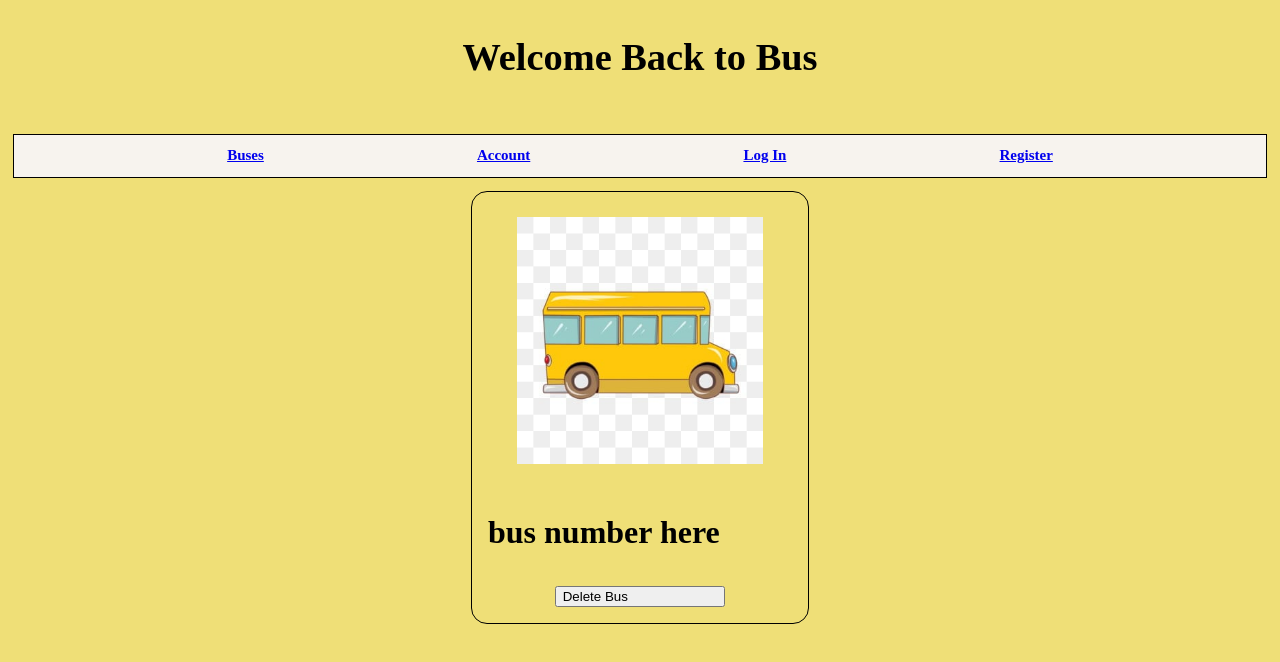
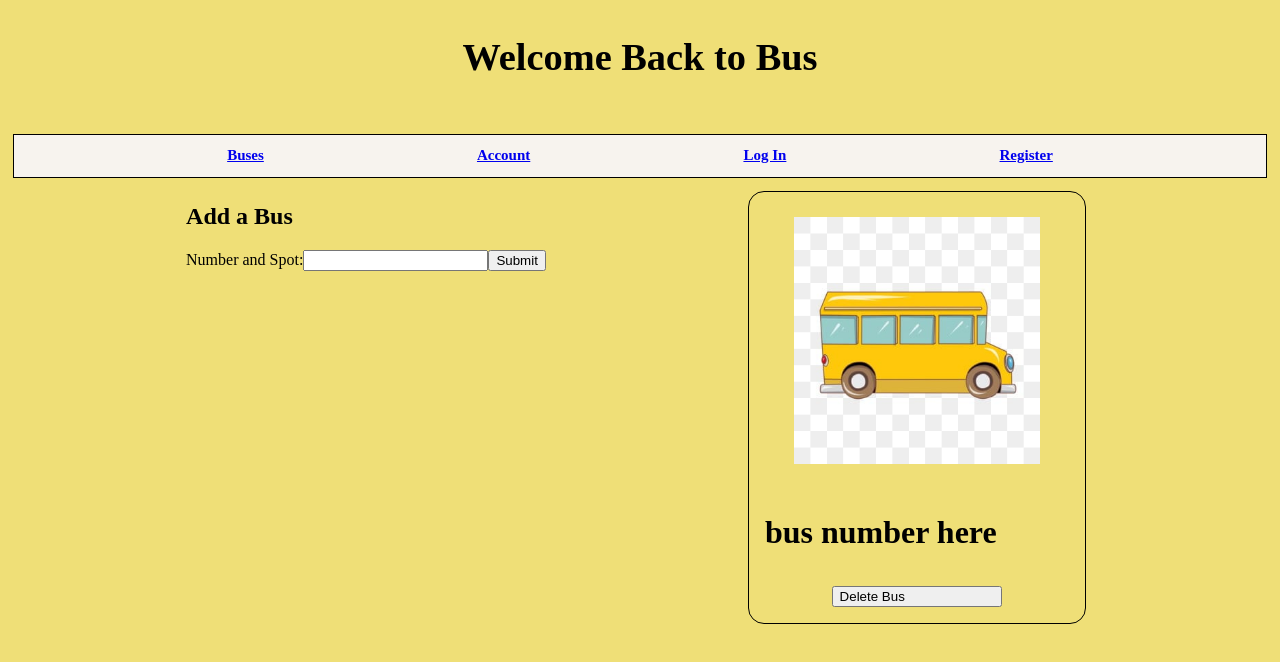
Before and after one commit to traceygordon/beep-beep, a React (Vite) app in the folder client/: page /buses in a window 1280 px wide. Shown: the top 662 px of the page. Built offline with nearby package versions, Linux system fonts and the light colour scheme; no server answers.

Commit message:
added form

```diff
--- /dev/null
+++ b/client/src/components/BusForm.jsx
@@ -0,0 +1,43 @@
+import React from "react";
+import { addBus } from "../api";
+import { useState } from "react";
+
+export default function BusForm({ getData }) {
+  const [formData, setFormData] = useState({
+    id: null,
+    number: ""
+  });
+
+  async function handleSubmit(e) {
+    e.preventDefault();
+
+    await addBus(formData);
+    getData();
+
+    setFormData({
+     id: null,
+    number: ""
+    })
+  }
+
+  return (
+    <>
+      <form onSubmit={handleSubmit} className="form">
+        <h2>Add a Bus</h2>
+        <label>
+          Number and Spot:
+          <input
+            type="text"
+            value={formData.number}
+            onChange={(e) => {
+              setFormData((prev) => ({ ...prev, name: e.target.value }));
+            }}
+          />
+        </label>
+        <button type="submit" onSubmit={handleSubmit}>
+          Submit
+        </button>
+      </form>
+    </>
+  );
+}
--- a/client/src/components/Buses.jsx
+++ b/client/src/components/Buses.jsx
@@ -1,6 +1,7 @@
-import { useState, useEffect } from "react";
+import { useState } from "react";
 import { getBuses } from "../api/index.js";
 import SingleBus from "./SingleBus.jsx";
+import BusForm from "./BusForm.jsx";
 
 export default function Buses({token}) {
     const [buses, setBuses] = useState([]);
@@ -11,13 +12,13 @@ export default function Buses({token}) {
         console.log(busData)
       }
 
-      useEffect(() => {
-        allBuses(buses);
-      }, []);
+      // useEffect(() => {
+      //   allBuses(buses);
+      // }, []);
 
     return (
         <div className="article">
-
+        <BusForm />
           <SingleBus
             // key={bus.id}
             // bus={bus.number}
@@ -25,7 +26,6 @@ export default function Buses({token}) {
             // busData={busData}
             token={token}
           />
-
       </div>
   )
   };
--- a/client/src/index.css
+++ b/client/src/index.css
@@ -31,6 +31,7 @@ body {
   margin: 0 0.5em 0.5em 0;
 }
 
+
 .buses {
   display: flex;
   flex-direction: column;
@@ -59,17 +60,11 @@ body {
   margin-right: 5em;
 }
 
+
+
 .article {
   display: flex;
   flex-flow: row wrap;
   justify-content: space-evenly;
   gap: 1em;
 }
-
-.form {
-  display: flex;
-  flex-direction: column;
-  justify-content: space-between;
-  margin-left: 1em;
-  margin-right: 50em;
-}
```
